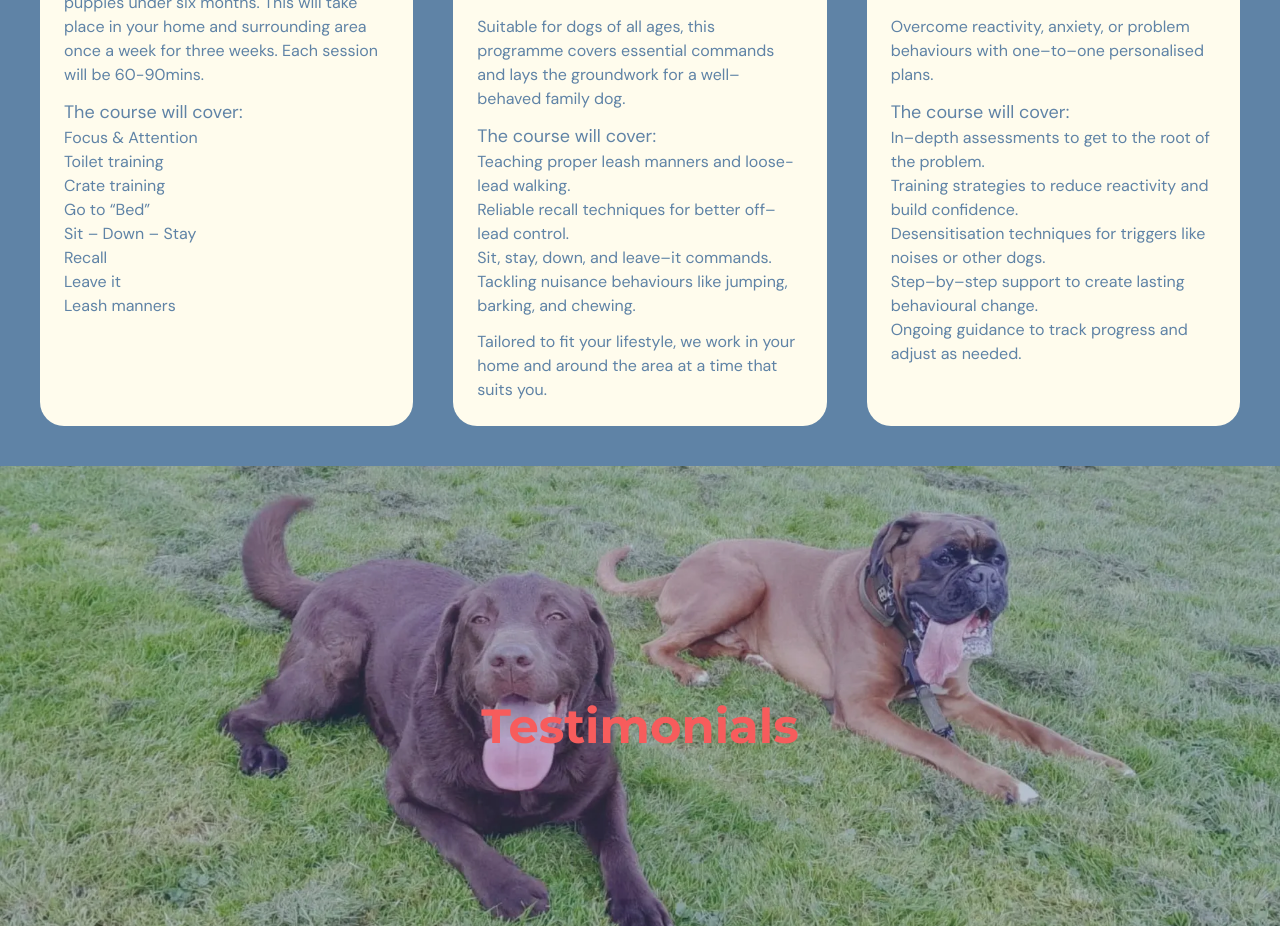
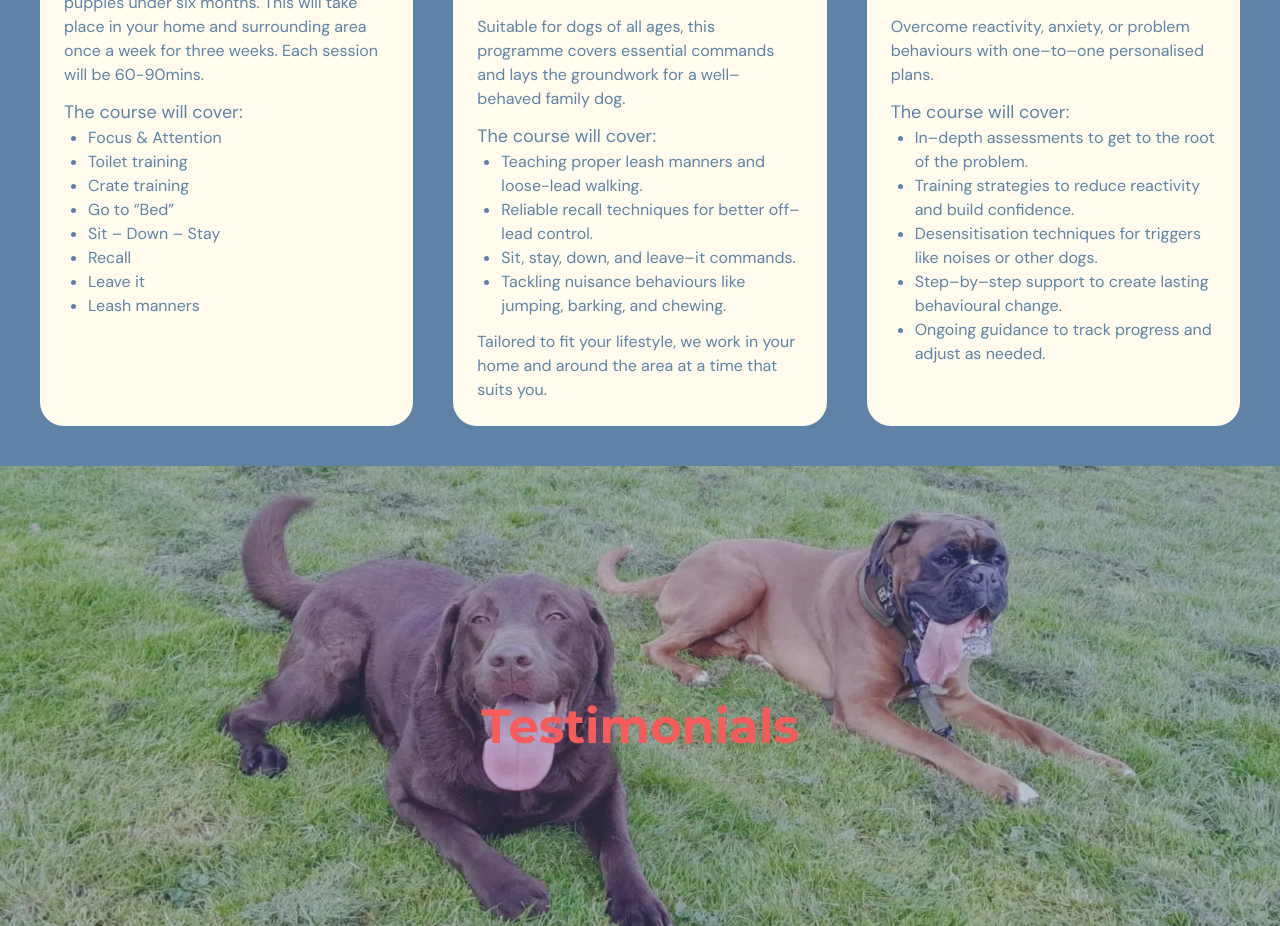
Before and after one commit to AnnaRychkova1/attaboy-dog-training, a Next.js app: page / in a window 1280 px wide. Shown: the part 2740-3666 px from the top of the page. Built offline with nearby package versions, Linux system fonts and the light colour scheme.

Commit message:
style home and list

```diff
--- a/components/Header.js
+++ b/components/Header.js
@@ -37,7 +37,7 @@ export default function Header() {
 
         {/* Desktop Nav */}
         <nav className="hidden md:flex gap-6 text-lg font-medium">
-          <NavLink href="#home" text="Home" />
+          <NavLink href="#hero" text="Home" />
           <NavLink href="#about" text="About" />
           <NavLink href="#services" text="Services" />
           <NavLink href="#testimonials" text="Testimonials" />
@@ -70,7 +70,7 @@ export default function Header() {
       {isMobileMenuOpen && (
         <div className="md:hidden px-4 pb-4">
           <ul className="flex flex-col gap-2 text-base font-medium items-end">
-            <NavItem href="#home" text="Home" />
+            <NavItem href="#hero" text="Home" />
             <NavItem href="#about" text="About" />
             <NavItem href="#services" text="Services" />
             <NavItem href="#testimonials" text="Testimonials" />
--- a/components/Services.js
+++ b/components/Services.js
@@ -36,7 +36,7 @@ export default function Services() {
                 <p className="services-text services-text-br">
                   The course will cover:
                 </p>
-                <ul className="service-sublist">
+                <ul className="service-sublist list-disc ml-6 mb-3">
                   <li>Focus & Attention</li>
                   <li>Toilet training</li>
                   <li>Crate training</li>
@@ -72,7 +72,7 @@ export default function Services() {
                 <p className="services-text services-text-br">
                   The course will cover:
                 </p>
-                <ul className="service-sublist">
+                <ul className="service-sublist list-disc ml-6 mb-3">
                   <li>Teaching proper leash manners and loose-lead walking.</li>
                   <li>
                     Reliable recall techniques for better off&ndash;lead
@@ -113,7 +113,7 @@ export default function Services() {
                 <p className="services-text services-text-br">
                   The course will cover:
                 </p>
-                <ul className="service-sublist">
+                <ul className="service-sublist list-disc ml-6 mb-3">
                   <li>
                     In&ndash;depth assessments to get to the root of the
                     problem.
--- a/styles/services.css
+++ b/styles/services.css
@@ -42,10 +42,6 @@
   justify-content: center;
   gap: 2.5rem;
   padding: 2.5rem;
-}
-
-.service-sublist {
-  margin-bottom: 12px;
 }
 
 .service-item,
```
